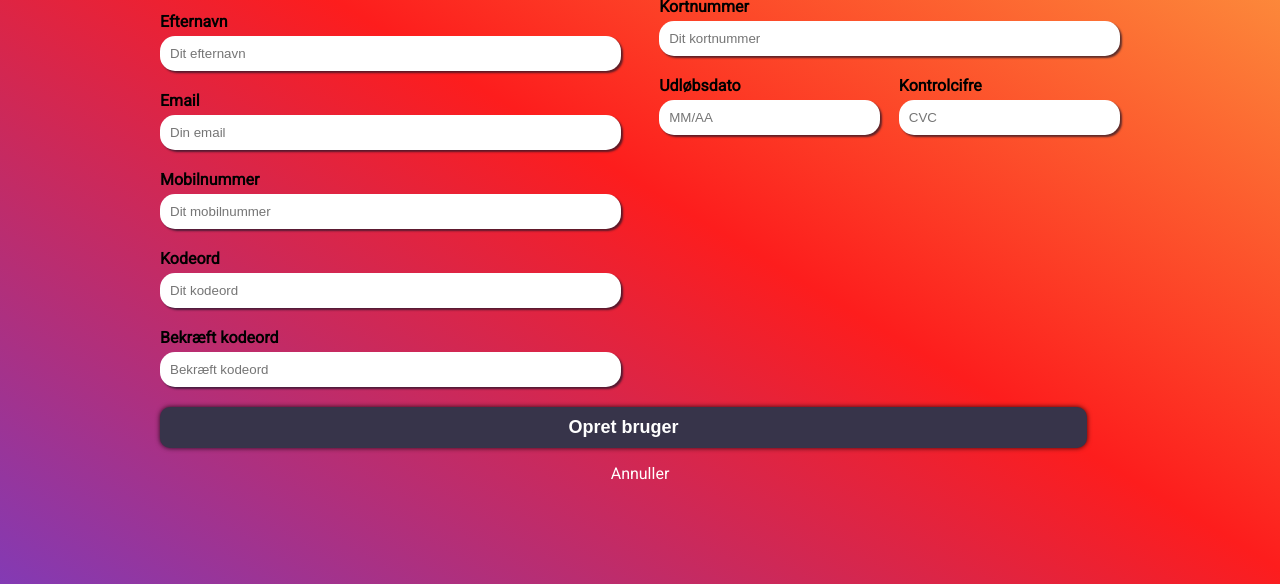
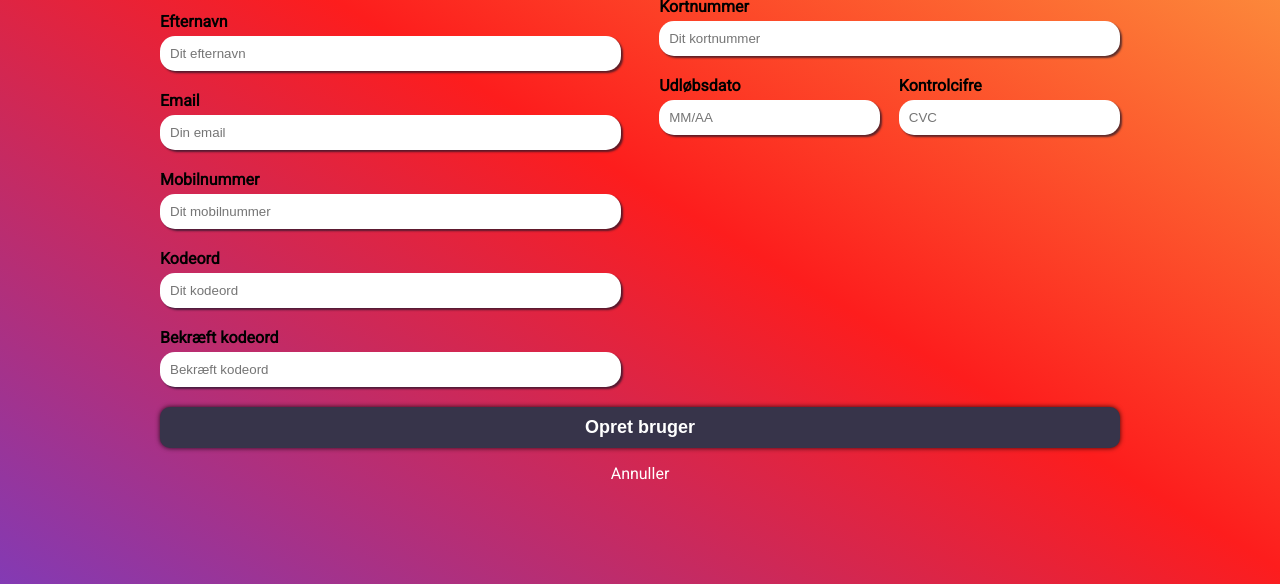
Before and after one commit to BE-CH/ITU-BikeShare, a plain HTML site: page createAccount.html in a window 1280 px wide. Shown: the part 216-800 px from the top of the page. Drawn offline with Linux system fonts and the light colour scheme.

Commit message:
+ removed max-width

```diff
--- a/css/main.css
+++ b/css/main.css
@@ -359,7 +359,6 @@ header {
     border-radius: 10px;
     font-weight: bold;
     font-size: 18px;
-    max-width: 927px;
 }
 
 .createAccountButtons a {
```
